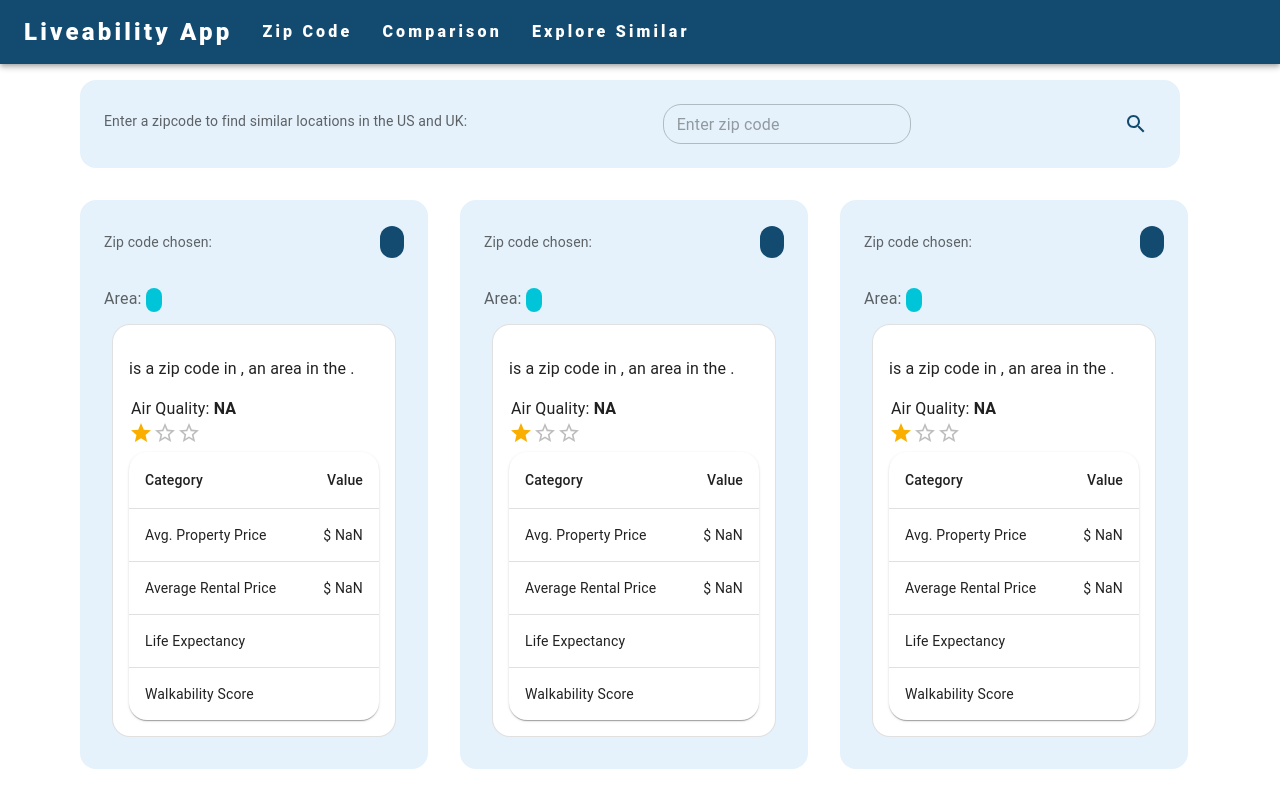
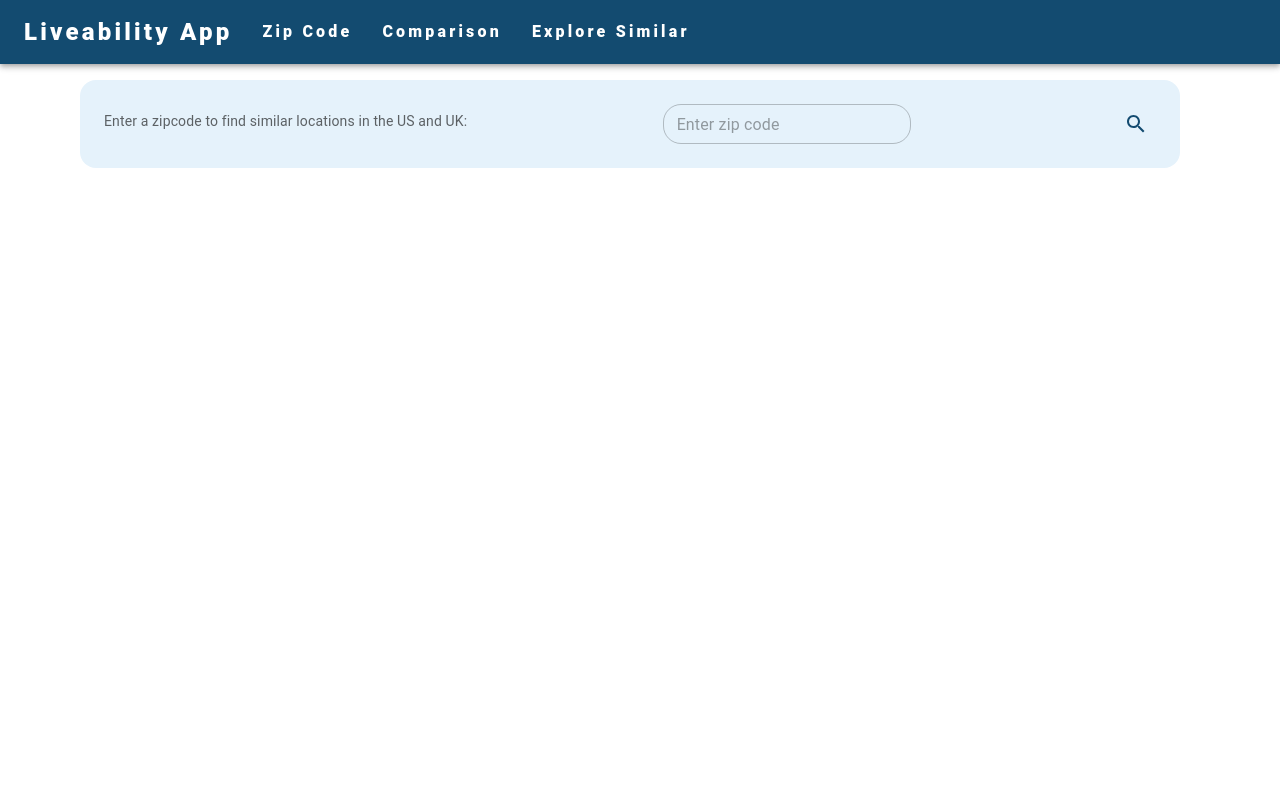
Before and after one commit to Stephman1/liveability-app, a React (Create React App) app in the folder client/: page /explore_similar in a window 1280 px wide. Shown: the top 800 px of the page. Built offline with nearby package versions, Linux system fonts and the light colour scheme.

Commit message:
Fix bug on similar page

```diff
--- a/client/src/pages/ExploreSimilarPage.js
+++ b/client/src/pages/ExploreSimilarPage.js
@@ -124,7 +124,7 @@ export default function ExploreSimilarPage() {
                         </IconButton>
                 </Stack>
             </Box>
-            <div style={{ display: 'flex', overflowX: 'auto' }}>
+            {threeSimilarZips.length === 3 && <><div style={{ display: 'flex', overflowX: 'auto' }}>
                 {[zipData1, zipData2, zipData3, zipData4].map((zipData, index) => (
                     <ZipCodeCard
                     key={index}
@@ -164,6 +164,8 @@ export default function ExploreSimilarPage() {
                         />
                 </Stack>
             </Box>
+            </>}
         </Container>
+
     );
 }
```
